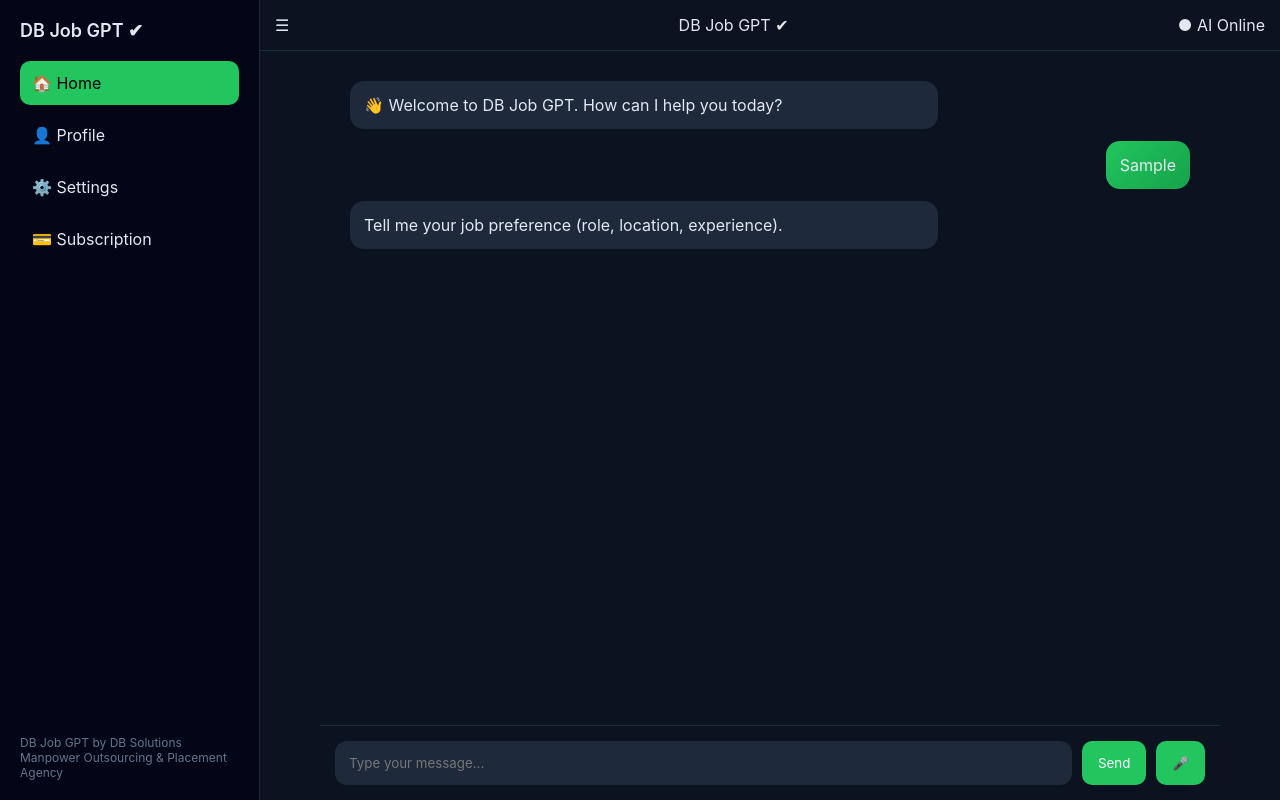
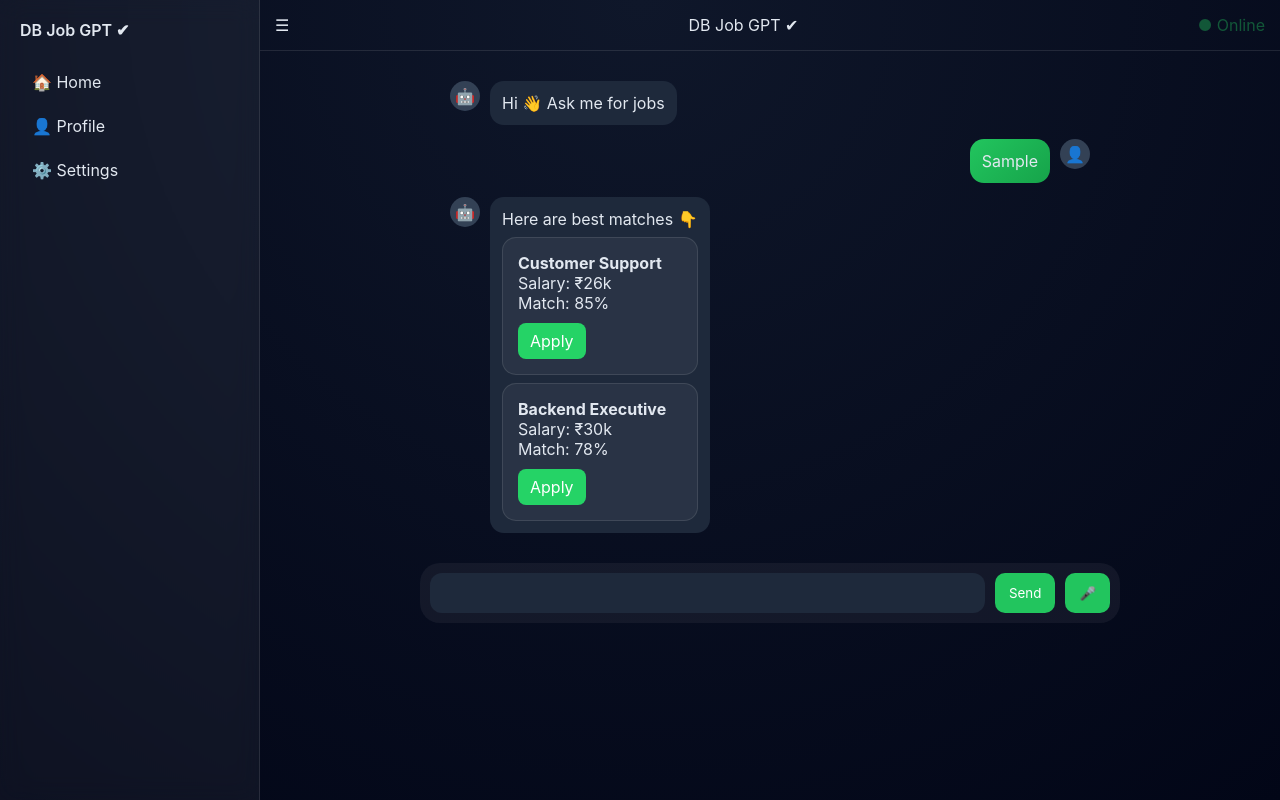
Before and after one commit to dbsolutions159-cmyk/dbsolutions-portal, a website: page index.html in a window 1280 px wide. Both pictures are taken after typing "Sample" into the empty fields and a click on the button "Send". Drawn offline with Linux system fonts and the light colour scheme.

Commit message:
Update index.html

```diff
--- a/index.html
+++ b/index.html
@@ -1,70 +1,58 @@
 <!DOCTYPE html>
-<html lang="en">
+<html>
 <head>
 <meta name="viewport" content="width=device-width, initial-scale=1.0">
 <title>DB Job GPT</title>
 
 <style>
-*{margin:0;padding:0;box-sizing:border-box;font-family:Inter,Segoe UI}
+*{margin:0;padding:0;box-sizing:border-box;font-family:Inter}
 
+/* BACKGROUND */
 body{
+height:100vh;
 display:grid;
 grid-template-columns:260px 1fr;
-height:100vh;
-background:#0b1220;
+background: radial-gradient(circle at top,#0f172a,#020617);
 color:#e2e8f0;
 }
 
 /* SIDEBAR */
 .sidebar{
-background:#020617;
+background:rgba(255,255,255,0.05);
+backdrop-filter:blur(12px);
 padding:20px;
-display:flex;
-flex-direction:column;
-border-right:1px solid #1e293b;
+border-right:1px solid rgba(255,255,255,0.1);
+transition:0.3s;
 }
 
-.logo{
-font-size:18px;
-font-weight:600;
-margin-bottom:20px;
-}
+.logo{font-weight:600;margin-bottom:20px}
 
 .menu div{
 padding:12px;
 border-radius:10px;
 cursor:pointer;
-margin-bottom:8px;
+transition:0.2s;
 }
-
 .menu div:hover{
 background:#1e293b;
-}
-
-.active{
-background:#22c55e;
-color:black;
-}
-
-.brand{
-margin-top:auto;
-font-size:12px;
-color:#64748b;
-}
-
-/* MAIN */
-.main{
-display:flex;
-flex-direction:column;
+transform:translateX(5px);
 }
 
 /* HEADER */
 .header{
 padding:15px;
-border-bottom:1px solid #1e293b;
 display:flex;
 justify-content:space-between;
-align-items:center;
+border-bottom:1px solid rgba(255,255,255,0.1);
+}
+
+.online{
+color:#22c55e;
+animation:pulse 1.5s infinite;
+}
+@keyframes pulse{
+0%,100%{opacity:1}
+50%{opacity:0.4}
 }
 
 /* CHAT */
@@ -74,132 +62,141 @@ overflow-y:auto;
 padding:30px;
 display:flex;
 flex-direction:column;
-gap:12px;
-max-width:900px;
+gap:14px;
+max-width:700px;
 margin:auto;
-width:100%;
 }
 
-/* MESSAGES */
-.bot{
-background:#1e293b;
-padding:14px;
-border-radius:14px;
-max-width:70%;
+/* MESSAGE */
+.message{
+display:flex;
+gap:10px;
+animation:fade 0.3s ease;
+}
+@keyframes fade{
+from{opacity:0;transform:translateY(10px)}
+to{opacity:1}
 }
 
-.user{
+.avatar{
+width:30px;height:30px;border-radius:50%;
+background:#334155;
+display:flex;align-items:center;justify-content:center;
+}
+
+.user{flex-direction:row-reverse}
+
+.bubble{
+padding:12px;
+border-radius:14px;
+background:#1e293b;
+}
+.user .bubble{
 background:linear-gradient(135deg,#22c55e,#16a34a);
-padding:14px;
-border-radius:14px;
-align-self:flex-end;
-max-width:70%;
 }
 
 /* INPUT */
 .input{
+position:sticky;
+bottom:10px;
 display:flex;
-padding:15px;
 gap:10px;
-border-top:1px solid #1e293b;
-max-width:900px;
+max-width:700px;
 margin:auto;
-width:100%;
+padding:10px;
+background:rgba(255,255,255,0.05);
+border-radius:20px;
 }
 
 input{
 flex:1;
-padding:14px;
+padding:12px;
 border:none;
 border-radius:12px;
 background:#1e293b;
 color:white;
-outline:none;
 }
 
 button{
-padding:12px 16px;
+padding:10px 14px;
 border:none;
 border-radius:10px;
 background:#22c55e;
 color:white;
 cursor:pointer;
+transition:0.2s;
+}
+button:active{transform:scale(0.95)}
+
+/* JOB CARD */
+.job{
+background:rgba(255,255,255,0.05);
+padding:15px;
+border-radius:14px;
+margin-top:8px;
+transition:0.3s;
+border:1px solid rgba(255,255,255,0.1);
+}
+.job:hover{
+transform:translateY(-3px);
+box-shadow:0 0 15px rgba(34,197,94,0.3);
+}
+
+.apply{
+margin-top:10px;
+display:inline-block;
+padding:8px 12px;
+background:#25D366;
+border-radius:8px;
+text-decoration:none;
+color:white;
 }
 
 /* MOBILE */
 @media(max-width:768px){
-
-body{
-grid-template-columns:1fr;
-}
-
+body{grid-template-columns:1fr}
 .sidebar{
 position:fixed;
 left:-100%;
 top:0;
 height:100%;
 width:240px;
-z-index:1000;
-transition:0.3s;
 }
-
-.sidebar.active{
-left:0;
-}
-
-.menu-btn{
-display:block;
-cursor:pointer;
-}
-
-.chat{
-padding:15px;
-}
-
-.input{
-position:fixed;
-bottom:0;
-background:#020617;
-}
-
+.sidebar.active{left:0}
 }
 </style>
-
 </head>
 
 <body>
 
-<!-- SIDEBAR -->
 <div class="sidebar" id="sidebar">
 <div class="logo">DB Job GPT ✔</div>
-
 <div class="menu">
-<div class="active">🏠 Home</div>
+<div>🏠 Home</div>
 <div>👤 Profile</div>
 <div>⚙️ Settings</div>
-<div>💳 Subscription</div>
-</div>
-
-<div class="brand">
-DB Job GPT by DB Solutions Manpower Outsourcing & Placement Agency
 </div>
 </div>
 
-<!-- MAIN -->
 <div class="main">
 
 <div class="header">
-<div class="menu-btn" onclick="toggleMenu()">☰</div>
+<div onclick="toggleMenu()">☰</div>
 <div>DB Job GPT ✔</div>
-<div>● AI Online</div>
+<div class="online">● Online</div>
 </div>
 
 <div class="chat" id="chat">
-<div class="bot">👋 Welcome to DB Job GPT. How can I help you today?</div>
+
+<div class="message">
+<div class="avatar">🤖</div>
+<div class="bubble">Hi 👋 Ask me for jobs</div>
+</div>
+
 </div>
 
 <div class="input">
-<input id="msg" placeholder="Type your message..." onkeydown="enterSend(event)">
+<input id="msg" onkeydown="enterSend(event)">
 <button onclick="send()">Send</button>
 <button onclick="voice()">🎤</button>
 </div>
@@ -208,12 +205,12 @@ DB Job GPT by DB Solutions Manpower Outsourcing & Placement Agency
 
 <script>
 
-// MOBILE MENU
+// MENU
 function toggleMenu(){
 document.getElementById("sidebar").classList.toggle("active");
 }
 
-// ENTER KEY
+// ENTER
 function enterSend(e){
 if(e.key==="Enter") send();
 }
@@ -225,37 +222,54 @@ let chat=document.getElementById("chat");
 
 if(!input.value) return;
 
-let text=input.value.toLowerCase();
+// user
+chat.innerHTML+=`
+<div class="message user">
+<div class="avatar">👤</div>
+<div class="bubble">${input.value}</div>
+</div>
+`;
 
-// USER
-let u=document.createElement("div");
-u.className="user";
-u.innerText=input.value;
-chat.appendChild(u);
-
-// BOT
-let b=document.createElement("div");
-b.className="bot";
-b.innerText="Typing...";
-chat.appendChild(b);
+// fake loading
+chat.innerHTML+=`
+<div class="message">
+<div class="avatar">🤖</div>
+<div class="bubble">...</div>
+</div>
+`;
 
 setTimeout(()=>{
 
-if(
-text.includes("kisne banaya") ||
-text.includes("who created") ||
-text.includes("who invented") ||
-text.includes("creator")
-){
-b.innerText="I was developed by Dharmesh Band, founder of DB Solutions Manpower Outsourcing & Placement Agency.";
-}
-else{
-b.innerText="Tell me your job preference (role, location, experience).";
-}
+chat.lastElementChild.remove();
+
+// job cards
+chat.innerHTML+=`
+<div class="message">
+<div class="avatar">🤖</div>
+<div class="bubble">
+Here are best matches 👇
+
+<div class="job">
+<b>Customer Support</b><br>
+Salary: ₹26k<br>
+Match: 85%<br>
+<a class="apply" href="#">Apply</a>
+</div>
+
+<div class="job">
+<b>Backend Executive</b><br>
+Salary: ₹30k<br>
+Match: 78%<br>
+<a class="apply" href="#">Apply</a>
+</div>
+
+</div>
+</div>
+`;
 
 chat.scrollTop=chat.scrollHeight;
 
-},500);
+},1000);
 
 input.value="";
 }
```
